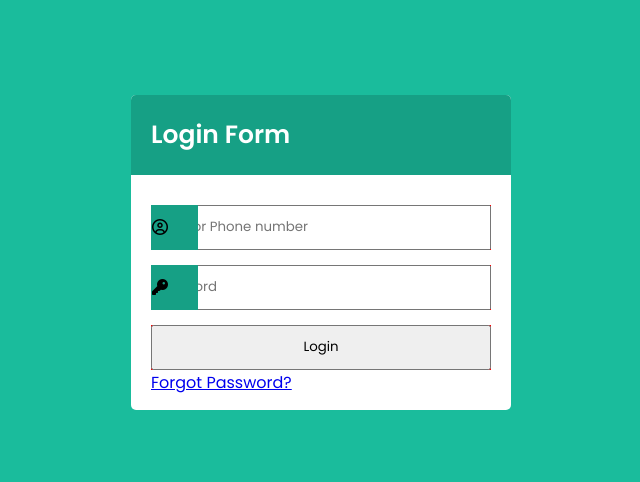
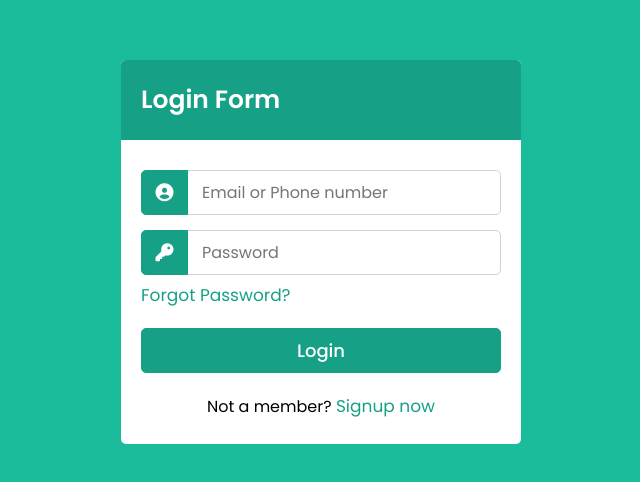
Before and after one commit to The-Dark-Knightt/Responsive-Login-Page, a plain HTML site: page index.html in a window 1280 px wide. Shown: the part 148-630 px from the top of the page, without its empty margins (319-959 px from the left). Drawn offline with Linux system fonts and the light colour scheme.

Commit message:
Styled login button and updated form design

```diff
--- a/index.html
+++ b/index.html
@@ -1,32 +1,33 @@
 <!DOCTYPE html>
 <html lang="en">
   <head>
-    <meta charset="UTF-8">
-    <meta name="viewport" content="width=device-width, initial-scale=1.0">
+    <meta charset="UTF-8" />
+    <meta name="viewport" content="width=device-width, initial-scale=1.0" />
     <title>Login Page</title>
-    <link rel="stylesheet" href="style.css">
-    <script src="https://kit.fontawesome.com/a076d05399.js" crossorigin="anonymous"></script>
+    <link rel="stylesheet" href="style.css" />
+    <script
+      src="https://kit.fontawesome.com/31ad60eef1.js"
+      crossorigin="anonymous"
+    ></script>
   </head>
   <body>
-
     <div class="wrapper">
-
       <div class="title"><span>Login Form</span></div>
       <form action="#">
         <div class="row">
-                <i class="fa fa-user-circle-o" aria-hidden="true"></i>
-                <input type="text" placeholder="Email or Phone number" required>
+          <i class="fas fa-user-circle" aria-hidden="true"></i>
+          <input type="text" placeholder="Email or Phone number" required />
         </div>
         <div class="row">
-                <i class="fa fa-key" aria-hidden="true"></i>
-                <input type="password" placeholder="Password" required>
+          <i class="fas fa-key" aria-hidden="true"></i>
+          <input type="password" placeholder="Password" required />
         </div>
-            <div class="row">
-                <input type="submit" value="Login">
         <div class="pass"><a href="#">Forgot Password?</a></div>
+        <div class="button">
+          <input type="submit" value="Login" />
         </div>
+        <div class="signup-link">Not a member? <a href="#">Signup now</a></div>
       </form>
     </div>
-
   </body>
 </html>
--- a/style.css
+++ b/style.css
@@ -1,26 +1,27 @@
-@import url('https://fonts.googleapis.com/css2?family=Poppins:wght@300;400;500;600&display=swap');
+@import url("https://fonts.googleapis.com/css2?family=Poppins:wght@300;400;500;600&display=swap");
 
-*{
+* {
   padding: 0;
   margin: 0;
-    box-sizing:border-box;
-    font-family: 'Poppins', sans-serif;
+  box-sizing: border-box;
+  font-family: "Poppins", sans-serif;
 }
 
-html,body{
+html,
+body {
   display: grid;
   height: 100%;
   place-items: center;
   background: #1abc9c;
 }
 
-.wrapper{
-    width: 380px;
+.wrapper {
+  width: 400px;
   background: #fff;
   border-radius: 5px;
 }
 
-.wrapper .title{
+.wrapper .title {
   line-height: 80px;
   background: #16a085;
   padding-left: 20px;
@@ -30,28 +31,74 @@ html,body{
   font-weight: 600;
 }
 
-.wrapper form{
+.wrapper form {
   padding: 30px 20px 25px 20px;
 }
 
-.wrapper form .row{
+.wrapper form .row {
   height: 45px;
-    background: #ff0000;
   margin-bottom: 15px;
   position: relative;
 }
 
-.wrapper form .row input{
+.wrapper form .row input {
   height: 100%;
   width: 100%;
+  outline: none;
+  padding-left: 60px;
+  border-radius: 5px;
+  border: 1px solid lightgrey;
+  font-size: 16px;
 }
 
-.wrapper form .row i{
+.wrapper form .row i {
   position: absolute;
   width: 47px;
   height: 100%;
+  color: #fff;
+  font-size: 18px;
   background: #16a085;
   border: 1px solid #16a085;
+  border-radius: 5px 0 0 5px;
   display: flex;
   align-items: center;
+  justify-content: center;
 }
+
+.wrapper form .pass{
+    margin: -8px 0 20px 0;
+}
+
+.wrapper form .pass a{
+    color: #16a085;
+    font-size: 17px;
+    text-decoration: none;
+}
+
+.wrapper form .pass a:hover{
+    text-decoration: underline;
+}
+
+.wrapper form .button input{
+    height: 45px;
+    width: 100%;
+    border-radius: 5px;
+    color: #fff;
+    font-size: 18px;
+    font-weight: 500;
+    padding-left: 0px;
+    background: #16a085;
+    border: 1px solid #16a085;
+    cursor: pointer;
+}
+
+.wrapper form .signup-link{
+    text-align: center;
+    margin-top: 20px;
+}
+
+.wrapper form .signup-link a{
+    color: #16a085;
+    font-size: 17px;
+    text-decoration: none;
+}
```
Lines whose indentation alone changed are shown as unchanged.
